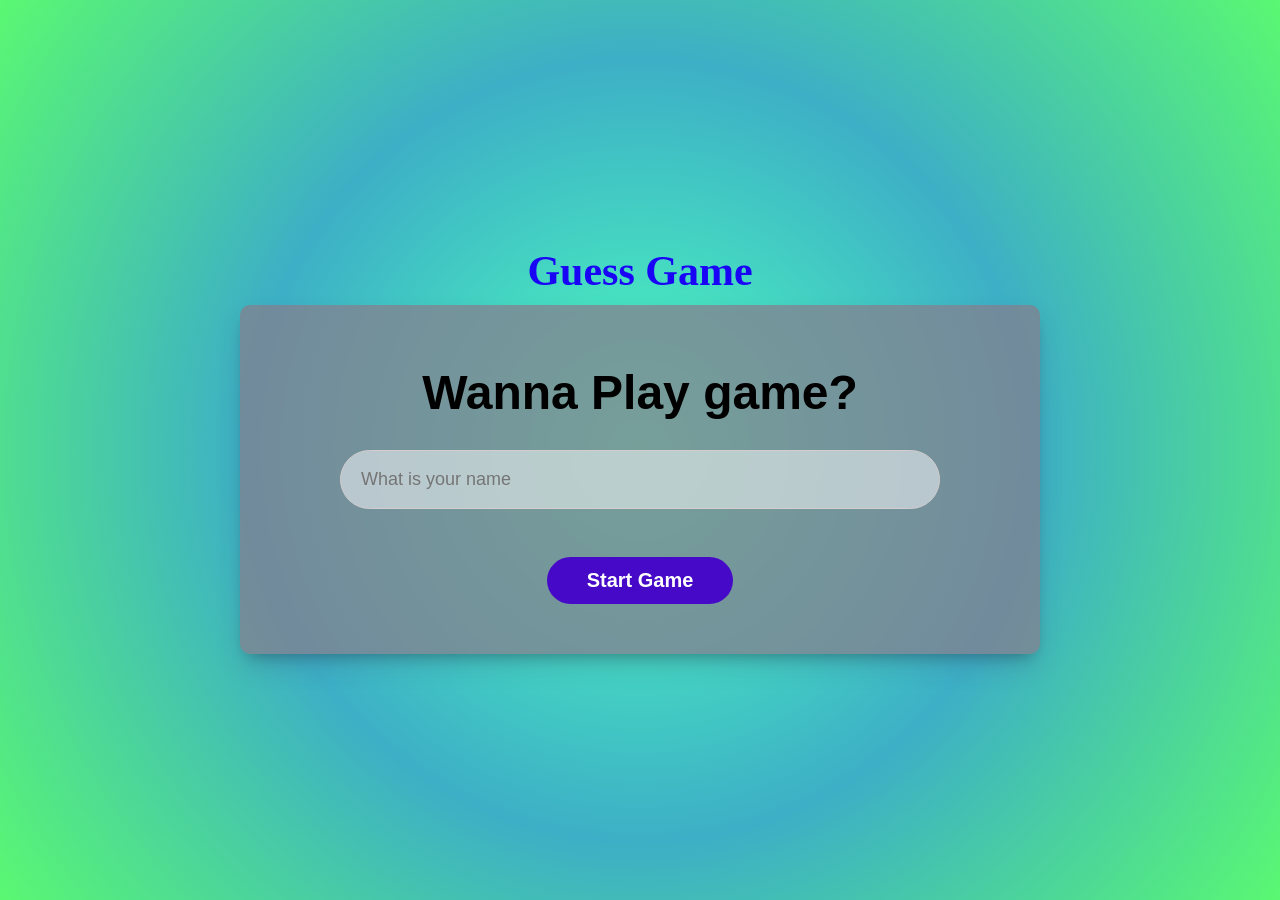
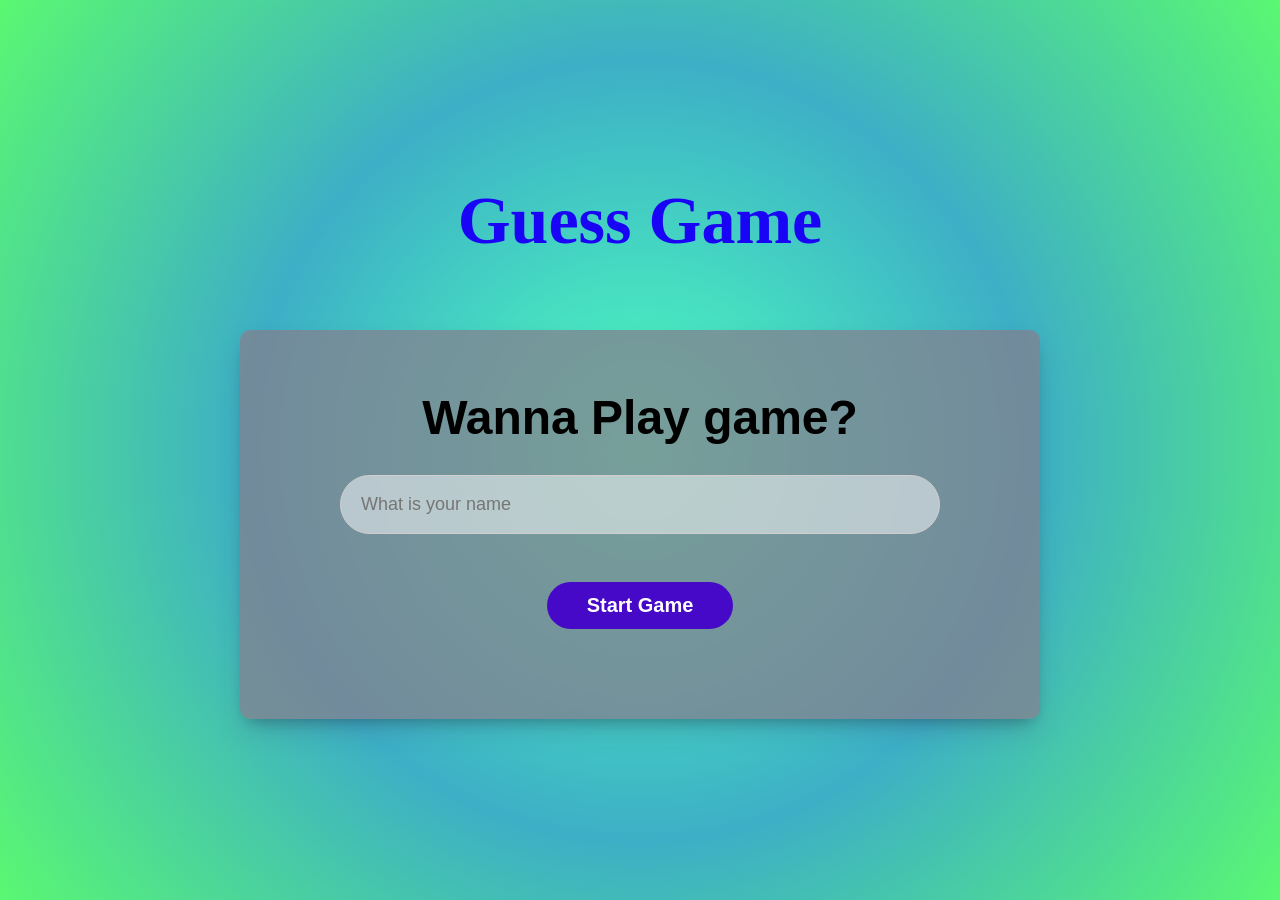

final fix

--- a/css/style.css
+++ b/css/style.css
@@ -17,21 +17,13 @@
     min-height: 100vh;
     padding: 20px;
 }
-.content-main,
-.player-One,
-.player-Two,
-.display{
-    width: 100%;
-    max-width: 800px;
-    padding: 30px;
-    margin-top: 30px;
-}
+
 
 .wrapper span{
     position: fixed;
     top: -120px;
-    height: 50px;
-    width: 50px;
+    width: clamp(20px, 4vw, 50px);
+    height: clamp(20px, 4vw, 50px);
     background: #029c24;
     animation: animate 8s linear infinite;
     z-index: -1;
@@ -56,8 +48,8 @@
 .wrapper span:nth-child(4){
     left: 30%;
     animation-delay: 5s;
-    width: 80px;
-    height: 80px;
+    width: clamp(30px, 6vw, 80px);
+    height: clamp(30px, 6vw, 80px);
     background: #befb46;
 }
 .wrapper span:nth-child(5){
@@ -109,11 +101,11 @@
     background: #ef09cc;
 }
 .game-heading{
-    font-size: 42px;
+    font-size: 68px;
     font-family: 'Times New Roman', Times, serif;
     color: #1904f6;
     font-weight: 900;
-    margin-bottom: -40px;
+    margin-bottom: 20px;
 }
 .banner{
     display: flex;
@@ -131,7 +123,7 @@
     text-transform: uppercase;
     letter-spacing: 12px;
     text-align: center;
-    line-height: 0.9s;
+    line-height: 0.9;
 }
 
 @keyframes animate{
@@ -148,13 +140,22 @@
     }
 }
 
+.content-main,
+.player-One,
+.player-Two,
+.display{
+    width: 100%;
+    max-width: 800px;
+    padding: 30px;
+    margin-top: 30px;
+}
 
 .content-main{
     text-align: center;
     margin-top: 50px;
     border-radius: 10px;
     position: relative;
-    z-index: 99999;
+    z-index: 10;
     background: rgba(133, 127, 142, 0.75);
     box-shadow: rgba(50, 50, 93, 0.25) 0px 13px 27px -5px, rgba(0, 0, 0, 0.3) 0px 8px 16px -8px;
 }
@@ -164,7 +165,7 @@
     background: rgba(242, 236, 236, 0.45);
     border-radius: 10px;
     display: none;
-    z-index: 99999;
+    z-index: 10;
     background: rgba(133, 127, 142, 0.75);
     box-shadow: rgba(50, 50, 93, 0.25) 0px 13px 27px -5px, rgba(0, 0, 0, 0.3) 0px 8px 16px -8px;
 }
@@ -174,10 +175,19 @@
     background: rgba(133, 127, 142, 0.75);
     border-radius: 10px;
     display: none;
-    z-index: 99999;
+    z-index: 10;
     box-shadow: rgba(50, 50, 93, 0.25) 0px 13px 27px -5px, rgba(0, 0, 0, 0.3) 0px 8px 16px -8px;
 }
 
+
+.input:focus{
+    outline: none;
+    border-color: #4609c7;
+    box-shadow: 0 0 8px rgba(70, 9, 199, .4);
+}
+.btn:active{
+    transform: scale(.97);
+}
  .heading{
     font-family: var(--fontPop);
     font-weight: 700;
@@ -222,13 +232,9 @@
 
     margin-bottom: 50px;
 }
-.btn:hover{
-    background: #1904f6;
-}
 
 .display{
     width: 95%;
-    max-width: 700px;
     padding: 30px 20px;
     display: none;
     position: relative;
@@ -236,54 +242,53 @@
 
 .display .heading{
     width: 100%;
-    font-size: clamp(22px,4vw,36px);
-}
-.display .heading{
     text-align: center;
     font-family: var(--fontPop);
     font-size: 24px;
-    margin-bottom: 40px;
-   
+    margin-bottom: 40px; 
 }
-
+.display-btn{
+   width: 100%;
+}
 
 .playerOne-name{
     text-transform: uppercase;
     color: rgb(21, 244, 21);
-    font: 900;
-    font-size: 28px;
+    font-weight: 900;
+    font-size: 55px;
 }
-.main-Err{
+.main-Err,
+.playerOne-Err,
+.playerTwo-Err{
     color: red;
     font-size: 20px;
     font-weight: 500;
     font-family: var(--fontPop);
-    margin-top: -40px;
+    margin-top: 5px;
     margin-bottom: 10px;
 }
-.playerOne-Err{
-    color: red;
-    font-size: 20px;
-    font-weight: 500; 
-    font-family: var(--fontPop);
-    margin-top: -40px;
-    margin-bottom: 10px;
+
+
+
+@media (hover:hover){
+    .btn:hover{
+        background:#1904f6;
+    }
 }
-.playerTwo-Err{
-    color: red;
-    font-size: 20px;
-    font-weight: 500; 
-    font-family: var(--fontPop);
-    margin-top: -40px;
-    margin-bottom: 10px; 
-}
+
 
  @media (max-width:576px){
 
     .game-heading{
-        font-size: 28px;
-        margin-bottom: 0;
+        font-size: 36px;
+        margin-bottom: 0px;
+        font-weight: 900;
     }
+    .playerOne-name{
+        font-size: 24px;
+
+    }
+    
 
     .content-main,
     .player-One,
@@ -320,7 +325,6 @@
         font-size: 14px;
     }
 }
-
 
 
 @media (min-width:577px) and (max-width:768px){
